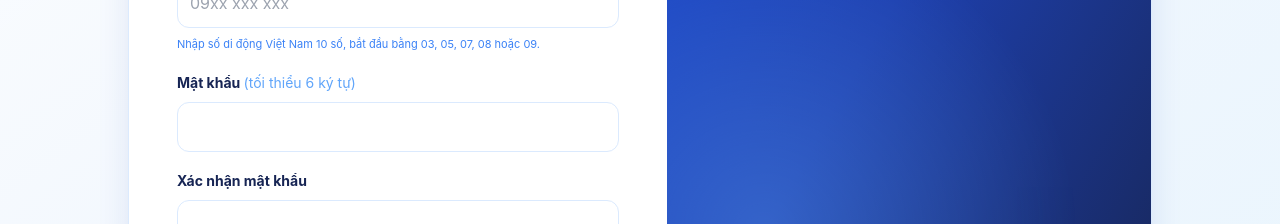
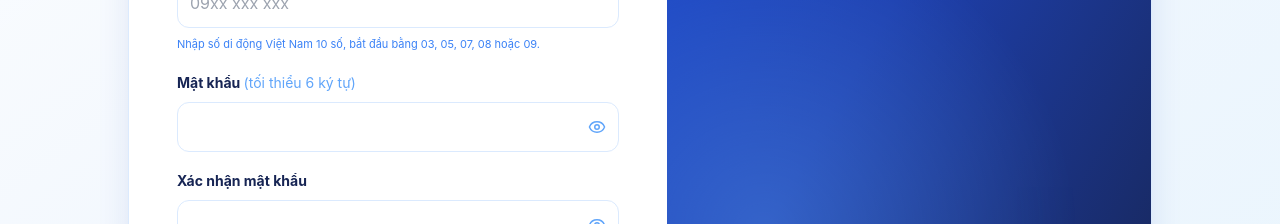
Before and after one commit to tuyen-cpu/digital-map-react, a React (Vite) app: page /dang-ky in a window 1280 px wide. Shown: the part 576-800 px from the top of the page. Built offline with nearby package versions, Linux system fonts and the light colour scheme; no server answers.

Commit message:
eyes pasword

```diff
--- /dev/null
+++ b/src/components/PasswordInput.jsx
@@ -0,0 +1,20 @@
+import { Eye, EyeOff } from 'lucide-react'
+import { useState } from 'react'
+
+export default function PasswordInput({ className, ...props }) {
+  const [visible, setVisible] = useState(false)
+
+  return (
+    <div className="relative mt-2">
+      <input {...props} type={visible ? 'text' : 'password'} className={`${className} pr-11`} />
+      <button
+        type="button"
+        onClick={() => setVisible((value) => !value)}
+        className="absolute inset-y-0 right-0 inline-flex w-11 items-center justify-center text-blue-400 transition hover:text-brand-700"
+        aria-label={visible ? 'Ẩn mật khẩu' : 'Hiện mật khẩu'}
+      >
+        {visible ? <EyeOff size={18} /> : <Eye size={18} />}
+      </button>
+    </div>
+  )
+}
--- a/src/pages/ChangePasswordPage.jsx
+++ b/src/pages/ChangePasswordPage.jsx
@@ -1,6 +1,7 @@
 import { useState } from 'react'
 import { Navigate, useNavigate } from 'react-router-dom'
 import AuthShell from '../components/AuthShell'
+import PasswordInput from '../components/PasswordInput'
 import { useAppState } from '../context/AppStateContext'
 
 export default function ChangePasswordPage() {
@@ -27,9 +28,9 @@ export default function ChangePasswordPage() {
   return (
     <AuthShell eyebrow="Bảo mật" title={session.mustChangePassword ? 'Bắt buộc đổi mật khẩu' : 'Đổi mật khẩu'} description={session.mustChangePassword ? 'Mật khẩu vừa được quản trị viên đặt lại. Bạn phải tạo mật khẩu mới trước khi tiếp tục sử dụng tài khoản.' : 'Đổi mật khẩu đăng nhập của tài khoản.'}>
       <form onSubmit={submit} className="space-y-4">
-        <label className="block"><span className="text-sm font-bold text-blue-950">Mật khẩu hiện tại</span><input type="password" required autoComplete="current-password" value={form.currentPassword} onChange={(e) => setForm({ ...form, currentPassword: e.target.value })} className="mt-2 w-full rounded-xl border border-blue-100 bg-white px-3 py-3 outline-none focus:border-brand-400 focus:ring-4 focus:ring-brand-100" /></label>
-        <label className="block"><span className="text-sm font-bold text-blue-950">Mật khẩu mới</span><input type="password" required minLength={8} autoComplete="new-password" value={form.newPassword} onChange={(e) => setForm({ ...form, newPassword: e.target.value })} className="mt-2 w-full rounded-xl border border-blue-100 bg-white px-3 py-3 outline-none focus:border-brand-400 focus:ring-4 focus:ring-brand-100" /><span className="mt-1 block text-[11px] text-blue-500">Tối thiểu 8 ký tự.</span></label>
-        <label className="block"><span className="text-sm font-bold text-blue-950">Xác nhận mật khẩu mới</span><input type="password" required minLength={8} value={form.confirm} onChange={(e) => setForm({ ...form, confirm: e.target.value })} className="mt-2 w-full rounded-xl border border-blue-100 bg-white px-3 py-3 outline-none focus:border-brand-400 focus:ring-4 focus:ring-brand-100" /></label>
+        <label className="block"><span className="text-sm font-bold text-blue-950">Mật khẩu hiện tại</span><PasswordInput required autoComplete="current-password" value={form.currentPassword} onChange={(e) => setForm({ ...form, currentPassword: e.target.value })} className="w-full rounded-xl border border-blue-100 bg-white px-3 py-3 outline-none focus:border-brand-400 focus:ring-4 focus:ring-brand-100" /></label>
+        <label className="block"><span className="text-sm font-bold text-blue-950">Mật khẩu mới</span><PasswordInput required minLength={8} autoComplete="new-password" value={form.newPassword} onChange={(e) => setForm({ ...form, newPassword: e.target.value })} className="w-full rounded-xl border border-blue-100 bg-white px-3 py-3 outline-none focus:border-brand-400 focus:ring-4 focus:ring-brand-100" /><span className="mt-1 block text-[11px] text-blue-500">Tối thiểu 8 ký tự.</span></label>
+        <label className="block"><span className="text-sm font-bold text-blue-950">Xác nhận mật khẩu mới</span><PasswordInput required minLength={8} value={form.confirm} onChange={(e) => setForm({ ...form, confirm: e.target.value })} className="w-full rounded-xl border border-blue-100 bg-white px-3 py-3 outline-none focus:border-brand-400 focus:ring-4 focus:ring-brand-100" /></label>
         {error && <p className="rounded-xl border border-blue-200 bg-blue-50 px-3 py-2 text-sm text-blue-700">{error}</p>}
         <button type="submit" className="w-full rounded-xl bg-brand-600 px-4 py-3 font-black text-white hover:bg-brand-700">Lưu mật khẩu mới</button>
       </form>
--- a/src/pages/LoginPage.jsx
+++ b/src/pages/LoginPage.jsx
@@ -1,6 +1,7 @@
 import { useState } from 'react'
 import { Link, useLocation, useNavigate } from 'react-router-dom'
 import AuthShell from '../components/AuthShell'
+import PasswordInput from '../components/PasswordInput'
 import { useAppState } from '../context/AppStateContext'
 
 export default function LoginPage() {
@@ -32,7 +33,7 @@ export default function LoginPage() {
         </label>
         <label className="block">
           <span className="text-sm font-bold text-blue-950">Mật khẩu</span>
-          <input type="password" autoComplete="current-password" required value={form.password} onChange={(e) => setForm({ ...form, password: e.target.value })} className="mt-2 w-full rounded-xl border border-blue-100 bg-white px-3 py-3 text-blue-950 outline-none transition focus:border-brand-400 focus:ring-4 focus:ring-brand-100" />
+          <PasswordInput autoComplete="current-password" required value={form.password} onChange={(e) => setForm({ ...form, password: e.target.value })} className="w-full rounded-xl border border-blue-100 bg-white px-3 py-3 text-blue-950 outline-none transition focus:border-brand-400 focus:ring-4 focus:ring-brand-100" />
         </label>
         {error && <p className="rounded-xl border border-red-200 bg-red-50 px-3 py-2 text-sm text-red-700">{error}</p>}
         <button type="submit" className="w-full rounded-xl bg-brand-600 px-4 py-3 font-bold text-white shadow-sm transition hover:bg-brand-700 focus:outline-none focus:ring-4 focus:ring-brand-200">Đăng nhập</button>
--- a/src/pages/RegisterPage.jsx
+++ b/src/pages/RegisterPage.jsx
@@ -1,6 +1,7 @@
 import { useState } from 'react'
 import { Link, useNavigate } from 'react-router-dom'
 import AuthShell from '../components/AuthShell'
+import PasswordInput from '../components/PasswordInput'
 import { useAppState } from '../context/AppStateContext'
 import { formatVietnamPhone, isValidVietnamMobilePhone, VIETNAM_PHONE_HELP } from '../utils/phone'
 
@@ -37,8 +38,8 @@ export default function RegisterPage() {
         <label className="block"><span className="text-sm font-bold text-blue-950">Tên hiển thị</span><input required value={form.displayName} onChange={(e) => setForm({ ...form, displayName: e.target.value })} className={inputClass} /></label>
         <label className="block"><span className="text-sm font-bold text-blue-950">Tên đăng nhập</span><input required autoComplete="username" value={form.username} onChange={(e) => setForm({ ...form, username: e.target.value })} className={inputClass} /></label>
         <label className="block"><span className="text-sm font-bold text-blue-950">Số điện thoại <span className="font-normal text-blue-400">(bắt buộc)</span></span><input required inputMode="tel" autoComplete="tel" maxLength={16} value={form.phone} onChange={(e) => setForm({ ...form, phone: e.target.value.replace(/[^0-9+ .-]/g, '') })} onBlur={(e) => { if (isValidVietnamMobilePhone(e.target.value)) setForm((current) => ({ ...current, phone: formatVietnamPhone(e.target.value) })) }} placeholder="09xx xxx xxx" className={inputClass} /><span className="mt-1.5 block text-[11px] leading-5 text-blue-500">{VIETNAM_PHONE_HELP}</span></label>
-        <label className="block"><span className="text-sm font-bold text-blue-950">Mật khẩu <span className="font-normal text-blue-400">(tối thiểu 6 ký tự)</span></span><input type="password" required minLength={6} autoComplete="new-password" value={form.password} onChange={(e) => setForm({ ...form, password: e.target.value })} className={inputClass} /></label>
-        <label className="block"><span className="text-sm font-bold text-blue-950">Xác nhận mật khẩu</span><input type="password" required value={form.confirm} onChange={(e) => setForm({ ...form, confirm: e.target.value })} className={inputClass} /></label>
+        <label className="block"><span className="text-sm font-bold text-blue-950">Mật khẩu <span className="font-normal text-blue-400">(tối thiểu 6 ký tự)</span></span><PasswordInput required minLength={6} autoComplete="new-password" value={form.password} onChange={(e) => setForm({ ...form, password: e.target.value })} className={inputClass.replace('mt-2 ', '')} /></label>
+        <label className="block"><span className="text-sm font-bold text-blue-950">Xác nhận mật khẩu</span><PasswordInput required value={form.confirm} onChange={(e) => setForm({ ...form, confirm: e.target.value })} className={inputClass.replace('mt-2 ', '')} /></label>
         {error && <p className="rounded-xl border border-blue-200 bg-blue-50 px-3 py-2 text-sm text-blue-700">{error}</p>}
         <button type="submit" className="w-full rounded-xl bg-brand-600 px-4 py-3 font-bold text-white shadow-sm transition hover:bg-brand-700 focus:outline-none focus:ring-4 focus:ring-brand-200">Tạo tài khoản</button>
       </form>
```
